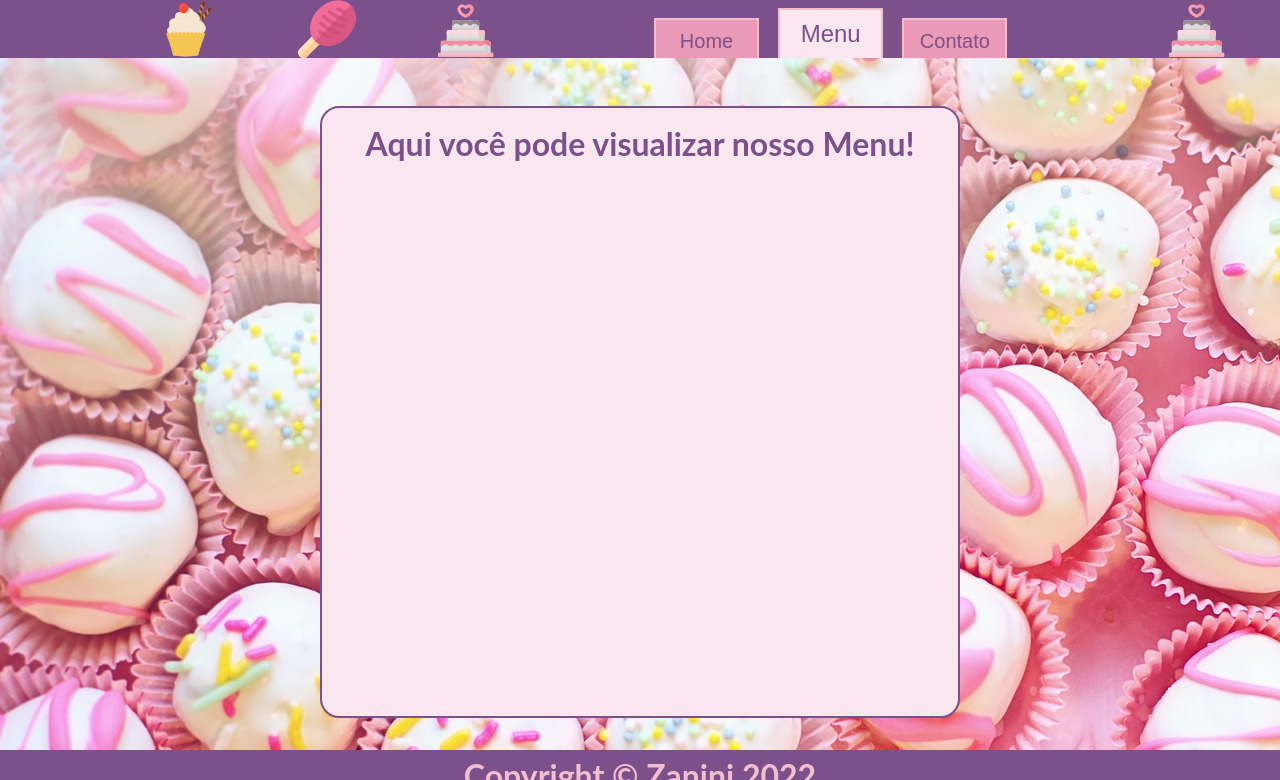
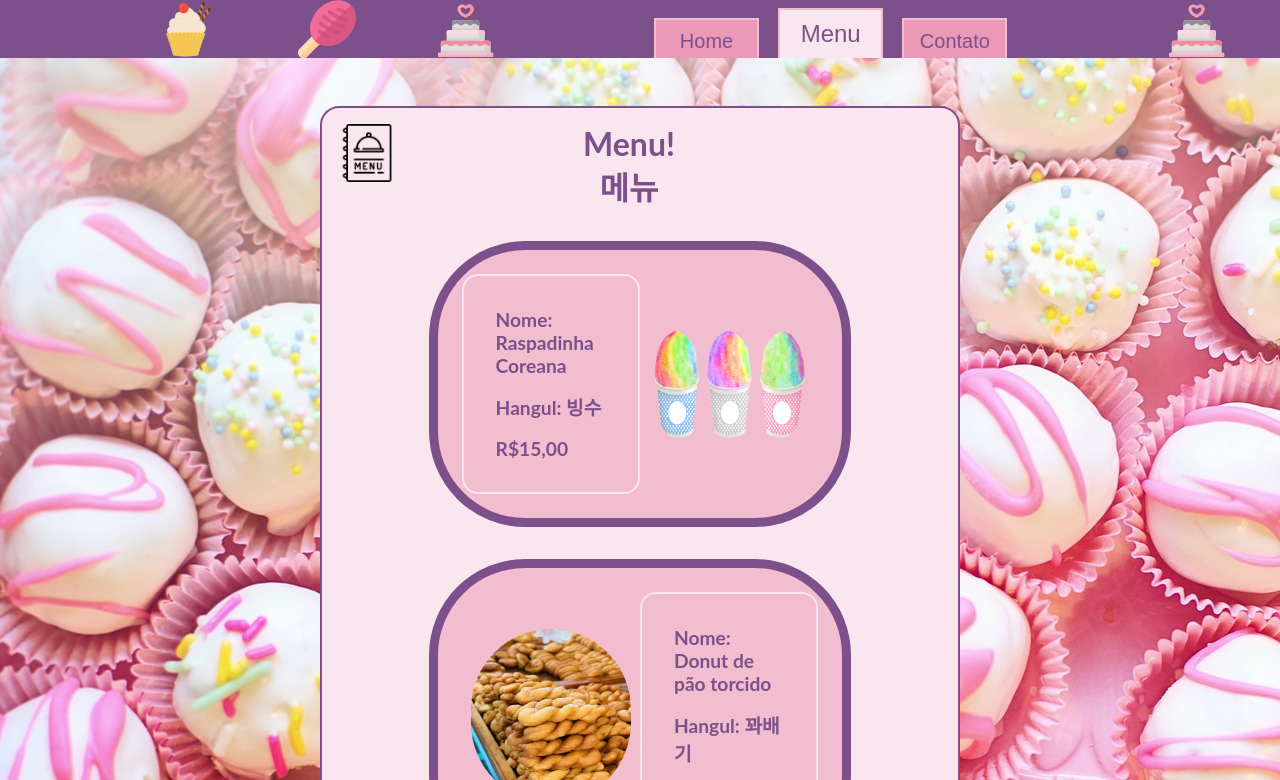
Before and after one commit to kitokta/Restaurant-page, a website built with webpack: page src/template.html in a window 1280 px wide. Both pictures are taken after a click on the button "Menu". Shown: the top 780 px of the page. Built offline with nearby package versions, Linux system fonts and the light colour scheme.

Commit message:
Menu basic page added

```diff
--- a/src/modules/contato.js
+++ b/src/modules/contato.js
@@ -12,8 +12,9 @@ export default class contato {
 
     //text content (whatsapp)
     const textDiv1 = document.createElement('div');
-    const textContent1 = document.createElement('h2');
+    const textContent1 = document.createElement('h3');
     textContent1.innerHTML = "(55) 95555-5555"
+    textContent1.classList.add('social-media-text');
     textDiv1.classList.add('text-div-grid', 'text-div');
     textDiv1.appendChild(textContent1);
 
@@ -27,7 +28,8 @@ export default class contato {
     //text content (instagram)
     const textDiv2 = document.createElement('div');
     const textContent2 = document.createElement('h3');
-    textContent2.innerHTML = "@padariacoreanaverdadeira"
+    textContent2.innerHTML = "@padariacoreanaverdadeira";
+    textContent2.classList.add('social-media-text');
     textDiv2.classList.add('text-div-grid', 'text-div');
     textDiv2.appendChild(textContent2);
 
@@ -42,6 +44,7 @@ export default class contato {
     const textDiv3 = document.createElement('div');
     const textContent3 = document.createElement('h3');
     textContent3.innerHTML = "emailverdadeiro@naosoufalso.com"
+    textContent3.classList.add('social-media-text');
     textDiv3.classList.add('text-div-grid', 'text-div');
     textDiv3.appendChild(textContent3);
 
--- a/src/modules/home.js
+++ b/src/modules/home.js
@@ -1,8 +1,6 @@
 let counter = 0;
 import toast from '../assets/toast.jpg';
-import cupcakeIcon from "../assets/icons/cupcake.svg";
-import lolipopIcon from "../assets/icons/lolipop.svg";
-import cakeIcon from "../assets/icons/cake.svg";
+
 
 export default class home {
   static load(content) {
--- a/src/modules/menu.js
+++ b/src/modules/menu.js
@@ -1,13 +1,70 @@
 let counter = 0;
+import menuImg from '../assets/icons/menu.png';
+import raspadinhaImg from '../assets/raspadinha.png';
+import donutImg from '../assets/donut.jpg';
 
 export default class menu {
   static load(content) {
+    //title header with icon
+    const menuIcon = document.createElement('img');
+    menuIcon.src = menuImg;
+    menuIcon.alt = 'menu-icon';
+    menuIcon.classList.add('icon', 'menu-icon');
     const title = document.createElement("h1");
-    title.innerHTML = "Aqui você pode visualizar nosso Menu!";
+    title.innerHTML = "Menu! <br> 메뉴";
     title.setAttribute("id", "title");
+    title.style.textAlign = 'center';
+    const header = document.createElement('div');
+    header.appendChild(menuIcon);
+    header.appendChild(title);
+    header.setAttribute('id', 'menu-header');
+
+    //first item
+    const items = ['Nome: Raspadinha Coreana', 'Hangul: 빙수', 'R$15,00']
+    const list = document.createElement('ul');
+    for(let i =0; i<items.length; i++){
+      const listItems = document.createElement('li');
+      listItems.innerHTML = items[i];
+      list.appendChild(listItems);
+    }
+    const itemDiv1 = document.createElement('div');
+    list.style.borderRight = '2px solid #fae6ef';
+    list.style.padding = '2em';
+    itemDiv1.appendChild(list);
+    const raspadinha = document.createElement('img');
+    raspadinha.src = raspadinhaImg;
+    raspadinha.alt = '빙수';
+    raspadinha.classList.add('menu-img')
+    itemDiv1.appendChild(raspadinha);
+    itemDiv1.classList.add('text-div', 'text-div-grid-menu');
+
+    //Second Item
+    const itemDiv2 = document.createElement('div');
+    const donut = document.createElement('img');
+    donut.src = donutImg;
+    donut.alt = '꽈배기';
+    donut.classList.add('menu-img')
+    itemDiv2.appendChild(donut);
+    itemDiv2.classList.add('text-div', 'text-div-grid-menu');
+
+    const items2 = ['Nome: Donut de pão torcido', 'Hangul: 꽈배기', 'R$10,00']
+    const list2 = document.createElement('ul');
+    for(let i =0; i<items.length; i++){
+      const listItems = document.createElement('li');
+      listItems.innerHTML = items2[i];
+      list2.appendChild(listItems);
+    }
+    list2.style.borderLeft = '2px solid #fae6ef';
+    list2.style.padding = '2em';
+    itemDiv2.appendChild(list2);
+
+
+
     const box = document.createElement("div");
     box.setAttribute("id", "box");
-    box.appendChild(title);
+    box.appendChild(header);
+    box.appendChild(itemDiv1);
+    box.appendChild(itemDiv2);
     content.appendChild(box);
     //adding 1 to menu counter
   menu.counter("add");
--- a/src/styles/main.css
+++ b/src/styles/main.css
@@ -36,7 +36,7 @@ header {
   gap: 5em;
   align-items: flex-end;
   justify-content: space-around;
-  width: 400px;
+  max-width: 400px;
   margin: 0 10em 0 10em;
 }
 
@@ -111,8 +111,8 @@ footer {
   display: flex;
   justify-content: center;
   align-items: center;
-  gap: 2em;
-  padding: 2em;
+  gap: 1.2em;
+  padding: 1.5em;
   border: 0.6em solid #7c508a;
   border-radius: 6em;
   background-color: #f1bdcf;
@@ -120,7 +120,7 @@ footer {
 
 .text-div h2 {
   font-size: 1.5em;
-  width: clamp(8em, 30%, 12em);
+  width: clamp(10em, 40%, 12em);
 }
 
 .text-div h3 {
@@ -133,11 +133,24 @@ footer {
   align-items: center;
 }
 
+.text-div-grid-menu {
+  display: grid !important;
+  grid-template-columns: 1fr 1fr;
+  gap: 0;
+}
+
 ul {
   display: flex;
   flex-direction: column;
   list-style: none;
   gap: 1em;
+  border: 2px solid #fae6ef;
+  padding: 2em;
+  border-radius: 1em;
+}
+
+li {
+  font-size: 1.2em;
 }
 
 #hour-div {
@@ -149,8 +162,35 @@ ul {
 }
 
 .content-img {
-  height: 90%;
-  width: 50%;
+  height: 100%;
+  width: 40%;
   border-radius: 12em;
-  border: 0.3em solid #7c508a;
 }
+
+.menu-img {
+  height: 70%;
+  width: 90%;
+  border-radius: 12em;
+  align-self: center;
+  justify-self: center;
+}
+
+#menu-header {
+  display: grid;
+  grid-template-columns: 1fr 10fr;
+  width: 100%;
+}
+
+#menu-header #title {
+  padding-right: 2.5em;
+}
+
+.menu-icon {
+  margin-right: auto;
+}
+
+.social-media-text {
+justify-self: center;
+margin-right: 2.5em;
+width: 15em !important;
+}
```
Also changed, not shown: dist/bundle.js, dist/donut.jpg (added), dist/menu.png (added), dist/raspadinha.png (added), src/assets/donut.jpg (added), src/assets/icons/menu.png (added), src/assets/raspadinha.png (added), 5 other files.
